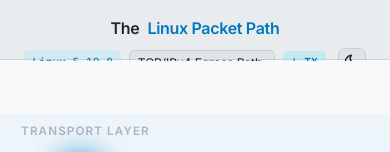
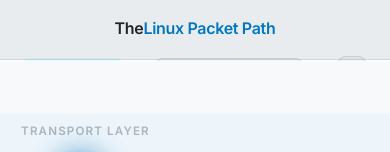
Before and after one commit to rizkiamr/linux-packet-visualizer, a React (Vite) app in the folder frontend/: page / in a window 390 px wide. Shown: the top 152 px of the page. Built offline with nearby package versions, Linux system fonts and the light colour scheme.

Commit message:
style(mobile): update header to match sketch design
Layout matches user sketch:
- Row 1: Title "The Linux Packet Path" centered
- Row 2: Kernel version (left), Path selector (center), Theme toggle (right)
- Hide direction badge on mobile for cleaner look
- Proper spacing between all elements

```diff
--- a/frontend/src/styles/index.css
+++ b/frontend/src/styles/index.css
@@ -1119,60 +1119,67 @@ body {
     padding: var(--spacing-md) var(--spacing-lg);
   }
 
-  /* Mobile header - improved spacing and centering */
+  /* Mobile header - two-row layout matching sketch design */
   .app-header {
     flex-wrap: wrap;
-    gap: var(--spacing-sm) var(--spacing-sm);
+    gap: var(--spacing-md);
     padding: var(--spacing-md) var(--spacing-lg);
     min-height: auto;
     height: auto;
-    justify-content: center;
   }
 
-  /* Row 1: Title centered with kernel version */
+  /* Row 1: Title centered, takes full width */
   .app-header h1 {
     font-size: 1rem;
     flex: 1 1 100%;
     display: flex;
     align-items: center;
     justify-content: center;
-    gap: var(--spacing-sm);
     text-align: center;
+    order: 1;
   }
 
+  /* Hide kernel version from title row on mobile - it goes to row 2 */
+  .app-header h1 .kernel-version {
+    display: none;
+  }
+
+  /* Row 2: Controls spread out - left, center, right */
   .app-header .kernel-version {
     margin-left: 0;
     font-size: 0.7rem;
     flex-shrink: 0;
+    order: 2;
   }
 
-  /* Row 2: Controls centered */
   .path-selector {
-    flex: 0 1 auto;
+    flex: 1 1 auto;
     min-width: 0;
     margin-left: 0;
     display: flex;
     align-items: center;
     justify-content: center;
-    gap: var(--spacing-sm);
+    gap: var(--spacing-xs);
+    order: 3;
   }
 
   .path-select {
     flex: 0 1 auto;
-    max-width: 160px;
+    max-width: 180px;
     font-size: 0.75rem;
     padding: var(--spacing-xs) var(--spacing-sm);
   }
 
+  /* Hide direction badge on mobile to save space */
   .direction-badge {
-    font-size: 0.7rem;
-    padding: 3px 8px;
+    display: none;
   }
 
   .theme-toggle {
     padding: var(--spacing-xs);
-    margin-left: var(--spacing-xs);
+    margin-left: 0;
     flex-shrink: 0;
+    order: 4;
   }
 
   /* Mobile node styling - hide file names */
```
